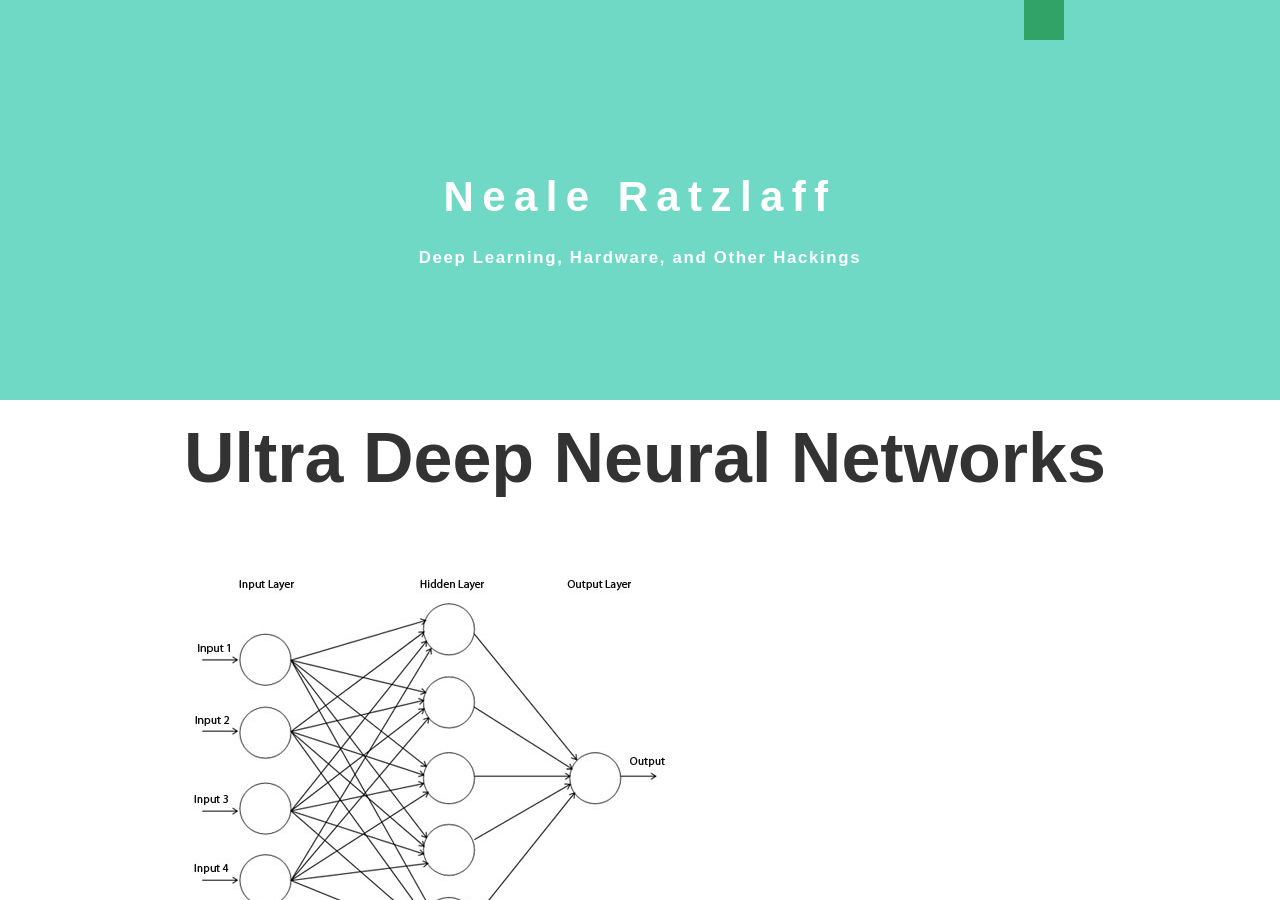
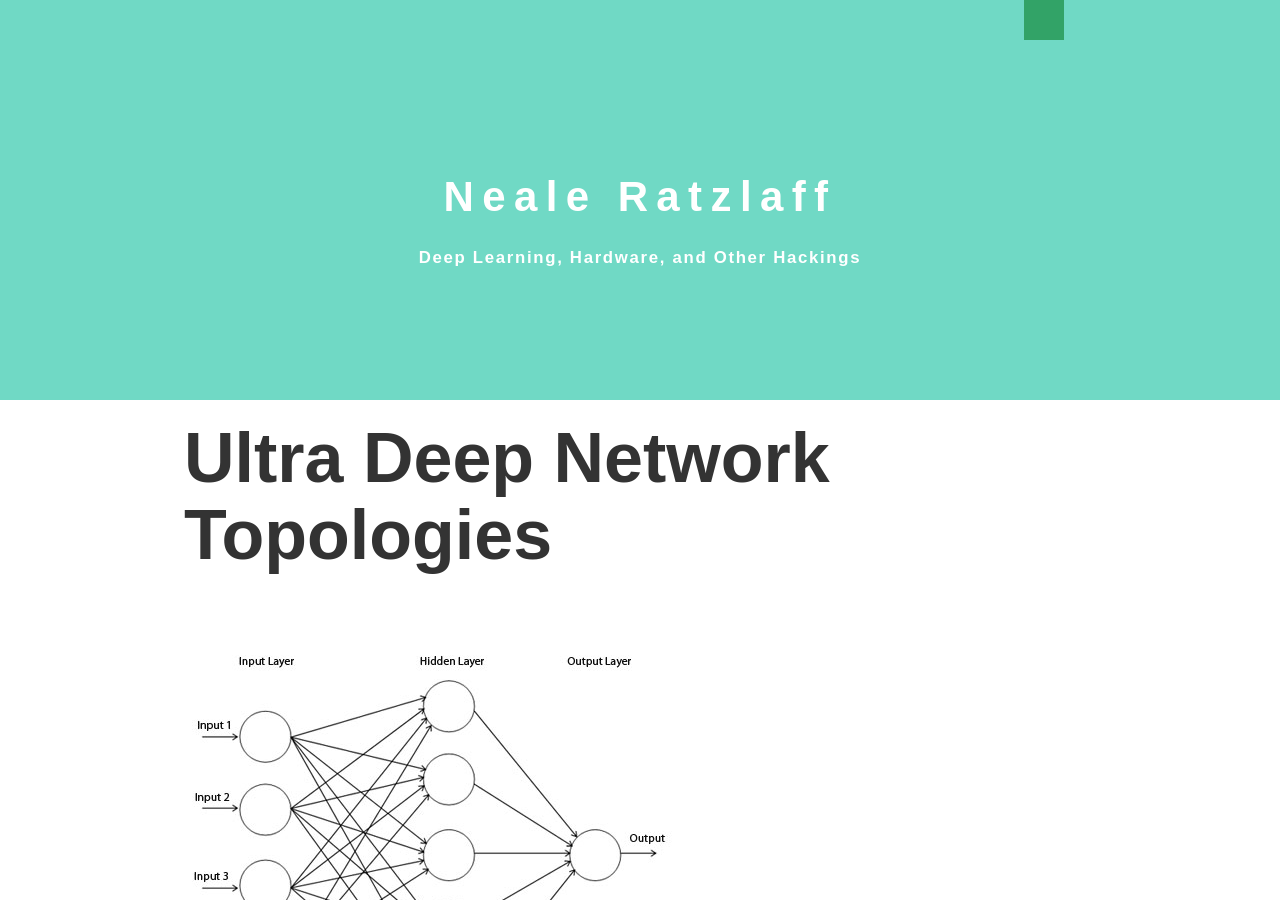
Before and after one commit to neale/neale.github.io, a Jekyll site: the page built from _posts/2016-02-21-resnets.md, in a window 1280 px wide and 900 px high. Built offline with Jekyll 4.4.1, drawn with Linux system fonts in a browser that asks for light colours; nearby versions of some CDN libraries; library files that are not in the unit come from our copies; a script that is not in the unit is left out; comment, search, counter and statistics services are not loaded.

Commit message:
changed resnet name

```diff
--- a/_posts/2016-02-21-resnets.md
+++ b/_posts/2016-02-21-resnets.md
@@ -1,6 +1,6 @@
 ---
 layout: post
-title:  "Ultra Deep Neural Networks"
+title:  "Ultra Deep Network Topologies"
 date:   2016-07-12 23:25:05
 categories: NN
 image: true
```
